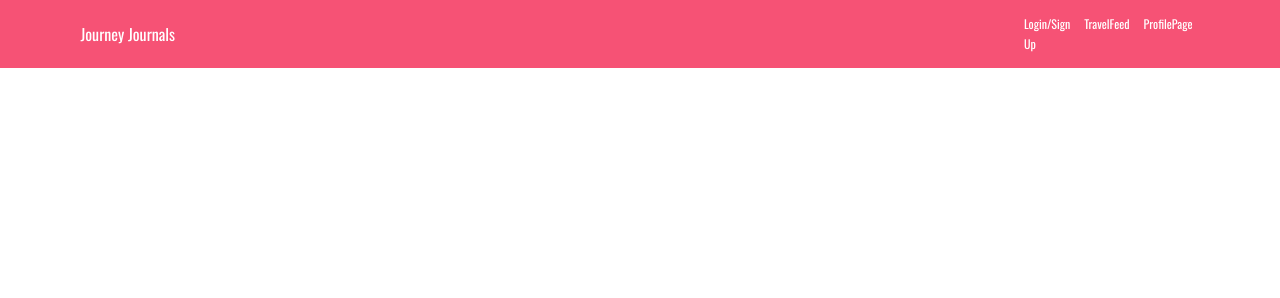
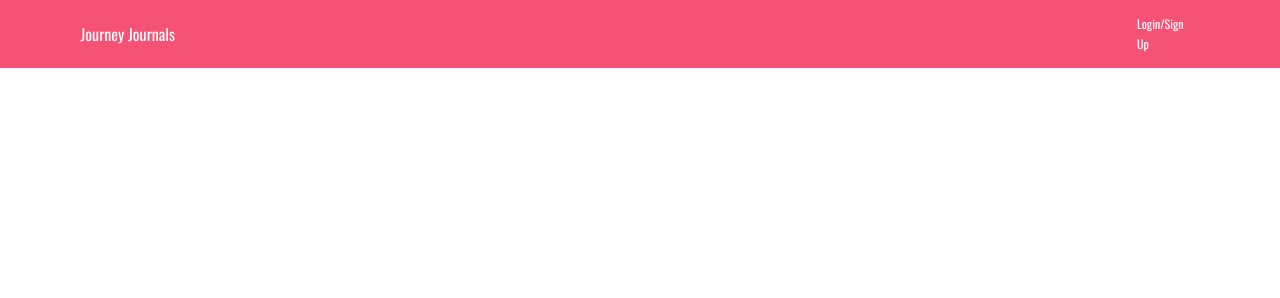
Before and after one commit to M-Dickerson/journey-journals, a React (Create React App) app in the folder client/: page / in a window 1280 px wide. Shown: the top 298 px of the page. Built offline with nearby package versions, Linux system fonts and the light colour scheme.

Commit message:
added authentication, render navbar tabs only when logged in

```diff
--- a/client/src/App.js
+++ b/client/src/App.js
@@ -1,13 +1,38 @@
 import React from "react";
 import Header from "./components/Header";
 import Footer from "./components/Footer";
+import { ApolloClient, ApolloProvider, InMemoryCache, createHttpLink } from '@apollo/client';
+import { setContext } from '@apollo/client/link/context';
+
+const httpLink = createHttpLink({
+    uri: '/graphql',
+});
+
+const authLink = setContext((_, { headers }) => {
+    // Get the authentication token from local storage if it exists
+    const token = localStorage.getItem('id_token');
+    // Return the headers to the context so httpLink can read them
+    return {
+        headers: {
+            ...headers,
+            authorization: token ? `Bearer ${token}` : '',
+        },
+    };
+});
+
+const client = new ApolloClient({
+    link: authLink.concat(httpLink),
+    cache: new InMemoryCache(),
+});
 
 function App() {
     return (
-        <div>
-            <Header />
-            <Footer />
-        </div>
+        <ApolloProvider client={client}>
+            <div>
+                <Header />
+                <Footer />
+            </div>
+        </ApolloProvider>
     );
 }
 
--- a/client/src/components/LoginForm.js
+++ b/client/src/components/LoginForm.js
@@ -2,15 +2,15 @@ import React, { useState } from 'react';
 import { Form, Button, Alert } from 'react-bootstrap';
 import { useMutation } from '@apollo/client';
 
-// import { LOGIN_USER } from '../utils/mutations';
-// import Auth from '../utils/auth';
+import { LOGIN_USER } from '../utils/mutations';
+import Auth from '../utils/auth';
 
 const LoginForm = () => {
   const [userFormData, setUserFormData] = useState({ email: '', password: '' });
   const [validated] = useState(false);
   const [showAlert, setShowAlert] = useState(false);
 
-//   const [login, { error }] = useMutation(LOGIN_USER);
+  const [login, { error }] = useMutation(LOGIN_USER);
 
   const handleInputChange = (event) => {
     const { name, value } = event.target;
@@ -26,16 +26,16 @@ const LoginForm = () => {
       event.stopPropagation();
     }
 
-    // try {
-    //   console.log(userFormData);
-    //   const result = await login({ variables: { ...userFormData } });
+    try {
+      console.log(userFormData);
+      const result = await login({ variables: { ...userFormData } });
 
-    //   console.log(result.data.login.token);
-    //   Auth.login(result.data.login.token);
-    // } catch (err) {
-    //   console.error(err);
-    //   setShowAlert(true);
-    // }
+      console.log(result.data.login.token);
+      Auth.login(result.data.login.token);
+    } catch (err) {
+      console.error(err);
+      setShowAlert(true);
+    }
 
     setUserFormData({
       email: '',
--- a/client/src/components/Navbar.js
+++ b/client/src/components/Navbar.js
@@ -7,6 +7,8 @@ import "../styles/Navbar.css";
 import { Navbar, Nav, Container, Modal, Tab } from 'react-bootstrap';
 import SignupForm from './SignupForm';
 import LoginForm from './LoginForm';
+
+import Auth from '../utils/auth';
 
 function AppNavbar({ handlePageChange }) {
     // Set modal display state
@@ -20,10 +22,16 @@ function AppNavbar({ handlePageChange }) {
                     <Navbar.Toggle aria-controls="basic-navbar-nav" />
                     <Navbar.Collapse id="basic-navbar-nav">
                         <Nav className="me-auto">
-                            <Nav.Link onClick={() => setShowModal(true)}>Login/Sign Up</Nav.Link>
-                            {/* <Nav.Link href="#Signup" onClick={() => handlePageChange("Signup")}>Login/Signup</Nav.Link> */}
-                            <Nav.Link href="#TravelFeed" onClick={() => handlePageChange("TravelFeed")}>TravelFeed</Nav.Link>
-                            <Nav.Link href="#ProfilePage" onClick={() => handlePageChange("ProfilePage")}>ProfilePage</Nav.Link>
+                            {/* If logged in, render all accessible tabs in navbar */}
+                            {Auth.loggedIn() ? (
+                                <>
+                                    <Nav.Link href="#TravelFeed" onClick={() => handlePageChange("TravelFeed")}>TravelFeed</Nav.Link>
+                                    <Nav.Link href="#ProfilePage" onClick={() => handlePageChange("ProfilePage")}>ProfilePage</Nav.Link>
+                                    <Nav.Link onClick={Auth.logout}>Logout</Nav.Link>
+                                </>
+                            ) : (
+                                <Nav.Link onClick={() => setShowModal(true)}>Login/Sign Up</Nav.Link>
+                            )}
                         </Nav>
                     </Navbar.Collapse>
                 </Container>
--- a/client/src/components/SignupForm.js
+++ b/client/src/components/SignupForm.js
@@ -1,9 +1,9 @@
 import React, { useState } from 'react';
 import { Form, Button, Alert } from 'react-bootstrap';
-// import { useMutation } from '@apollo/client';
+import { useMutation } from '@apollo/client';
 
-// import Auth from '../utils/auth';
-// import { ADD_USER } from '../utils/mutations';
+import Auth from '../utils/auth';
+import { ADD_USER } from '../utils/mutations';
 
 const SignupForm = () => {
   // Set initial form state
@@ -13,7 +13,7 @@ const SignupForm = () => {
   // Set state for alert
   const [showAlert, setShowAlert] = useState(false);
 
-//   const [addUser, { error }] = useMutation(ADD_USER);
+  const [addUser, { error }] = useMutation(ADD_USER);
 
   const handleInputChange = (event) => {
     const { name, value } = event.target;
@@ -29,15 +29,15 @@ const SignupForm = () => {
       event.stopPropagation();
     }
 
-    // try {
-    //   const result = await addUser({ variables: { ...userFormData } });
+    try {
+      const result = await addUser({ variables: { ...userFormData } });
 
-    //   console.log(result.data.addUser.token);
-    //   Auth.login(result.data.addUser.token);
-    // } catch (err) {
-    //   console.error(err);
-    //   setShowAlert(true);
-    // }
+      console.log(result.data.addUser.token);
+      Auth.login(result.data.addUser.token);
+    } catch (err) {
+      console.error(err);
+      setShowAlert(true);
+    }
 
     setUserFormData({
       username: '',
--- /dev/null
+++ b/client/src/utils/mutations.js
@@ -0,0 +1,26 @@
+import { gql } from '@apollo/client';
+
+export const LOGIN_USER = gql`
+    mutation login($email: String!, $password: String!) {
+        login(email: $email, password: $password) {
+            token
+            user {
+                _id
+                username
+            }
+        }
+    }
+`;
+
+export const ADD_USER = gql`
+    mutation addUser($username: String!, $email: String!, $password: String!) {
+        addUser(username: $username, email: $email, password: $password) {
+            token
+            user {
+                _id
+                username
+                email
+            }
+        }
+    }
+`;
```
